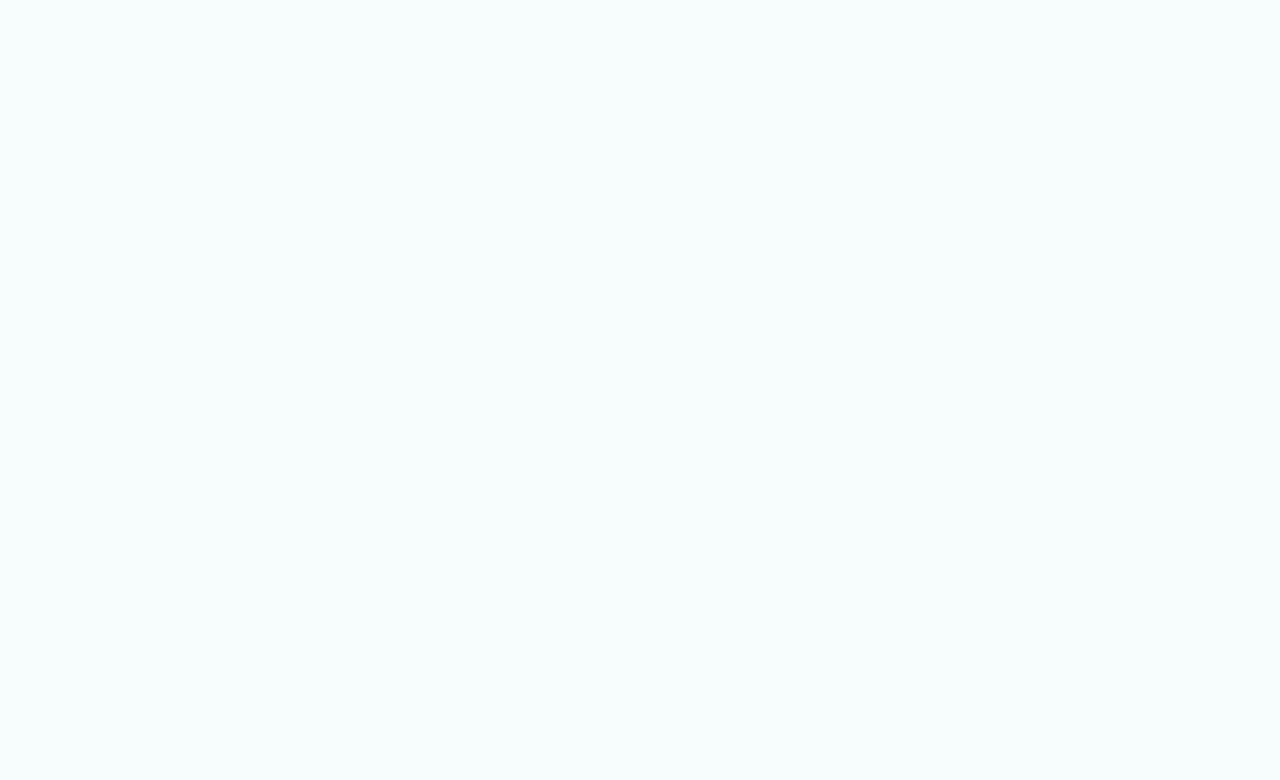
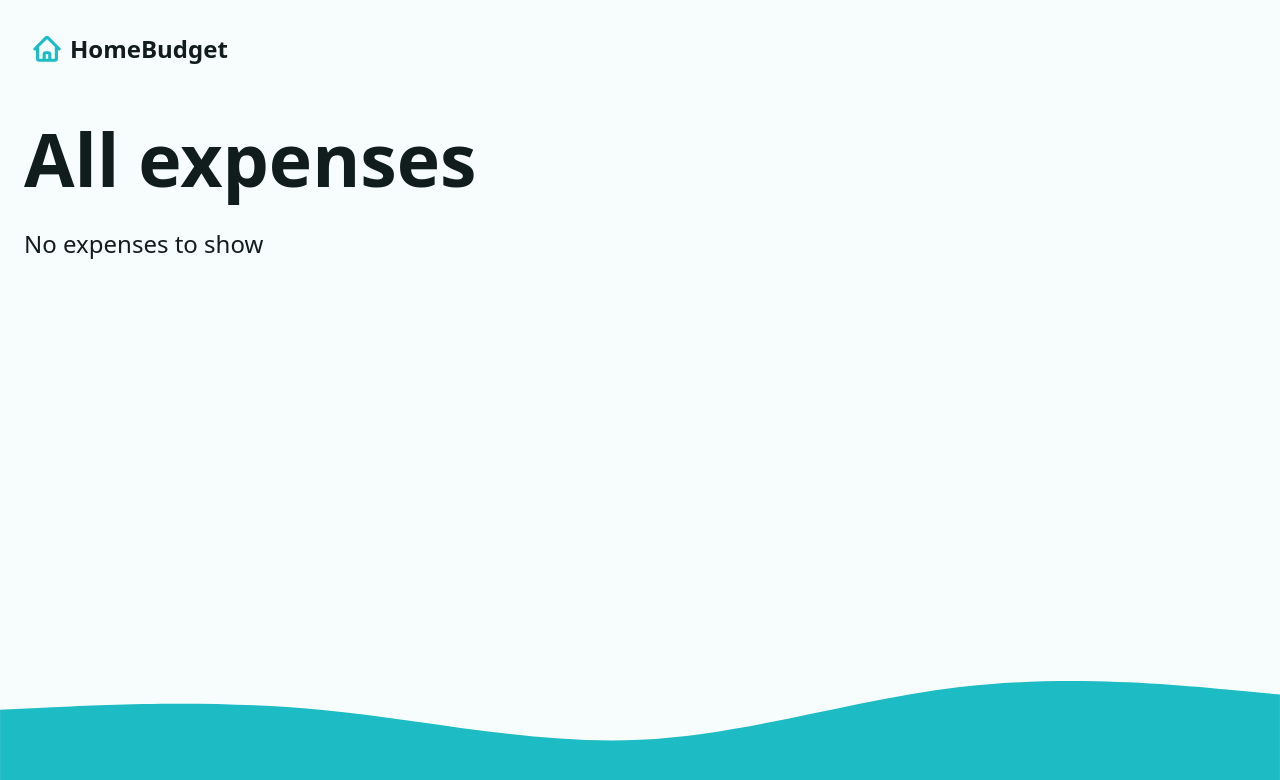
Before and after one commit to FahadAlHossain/react-router-budget-app, a React (Vite) app: page /expenses in a window 1280 px wide. Before the commit this address had no page. Shown: the top 780 px of the page. Built offline with nearby package versions, Linux system fonts and the light colour scheme.

Commit message:
expense list routed to new path

```diff
--- a/src/components/AddBudgetForm/AddBudgetForm.jsx
+++ b/src/components/AddBudgetForm/AddBudgetForm.jsx
@@ -1,6 +1,6 @@
 import { CurrencyDollarIcon } from "@heroicons/react/24/solid";
 import { useEffect, useRef } from "react";
-import {  useFetcher } from "react-router-dom";
+import { useFetcher } from "react-router-dom";
 
 const AddBudgetForm = () => {
   const fetcher = useFetcher();
@@ -31,6 +31,7 @@
           />
         </div>
         <div className="grid-xs">
+          <label htmlFor="newBudgetAmount">Amount</label>
           <input
             type="number"
             name="newBudgetAmount"
--- a/src/components/DashBoard/DashBoard.jsx
+++ b/src/components/DashBoard/DashBoard.jsx
@@ -1,4 +1,4 @@
-import { useLoaderData } from "react-router-dom";
+import { Link, useLoaderData } from "react-router-dom";
 import {
   createBudget,
   createExpense,
@@ -81,15 +81,20 @@
                     <BudgetItem key={budget.id} budget={budget}></BudgetItem>
                   ))}
                 </div>
-                {
-                    expenses && expenses.length > 0 &&
-                    (
-                        <div className="grid-md">
-                            <h2>Recent Expenses</h2>
-                            <Table expenses={expenses.sort((a,b) => b.createdAt - a.createdAt)}/>
-                        </div>
-                    )
-                }
+                {expenses && expenses.length > 0 && (
+                  <div className="grid-md">
+                    <h2>Recent Expenses</h2>
+                    <Table
+                      expenses={expenses.sort(
+                        (a, b) => b.createdAt - a.createdAt
+                      ).slice(0,8)
+                    }
+                    />
+                    {expenses.length > 8 && (
+                        <Link to="/expenses" className="btn btn--dark">View all expenses</Link>
+                    )}
+                  </div>
+                )}
               </div>
             ) : (
               <div className="grid-sm">
--- /dev/null
+++ b/src/components/Expenses/Expenses.jsx
@@ -0,0 +1,26 @@
+import { useLoaderData } from "react-router-dom";
+import { fetchData } from "../../utilities/localStorage";
+import Table from "../Table/Table";
+
+const expensesLoader = () => {
+  const expenses = fetchData("expenses");
+  return { expenses };
+};
+export { expensesLoader };
+
+const Expenses = () => {
+  const { expenses } = useLoaderData();
+  return <div className="grid-lg">
+    <h1>All expenses</h1>
+    {
+        expenses && expenses.length > 0 ? (
+            <div className="gird-md">
+                <h2>Recent Expenses <small>({expenses.length} total)</small></h2>
+                <Table expenses={expenses}/>
+            </div>
+        ): <p>No expenses to show</p>
+    }
+  </div>;
+};
+
+export default Expenses;
--- a/src/main.jsx
+++ b/src/main.jsx
@@ -7,6 +7,7 @@
 import Main, { mainLoader } from "./components/Main/Main";
 import { logoutAction } from "./utilities/logout";
 import { ToastContainer } from 'react-toastify';
+import Expenses, { expensesLoader } from "./components/Expenses/Expenses";
 
 
 const router = createBrowserRouter([
@@ -24,6 +25,11 @@
         errorElement: <ErrorPage />,
       },
       {
+        path: "/expenses",
+        element: <Expenses />,
+        loader: expensesLoader,
+      },
+      {
         path: "/logout",
         action: logoutAction,
       }
```
